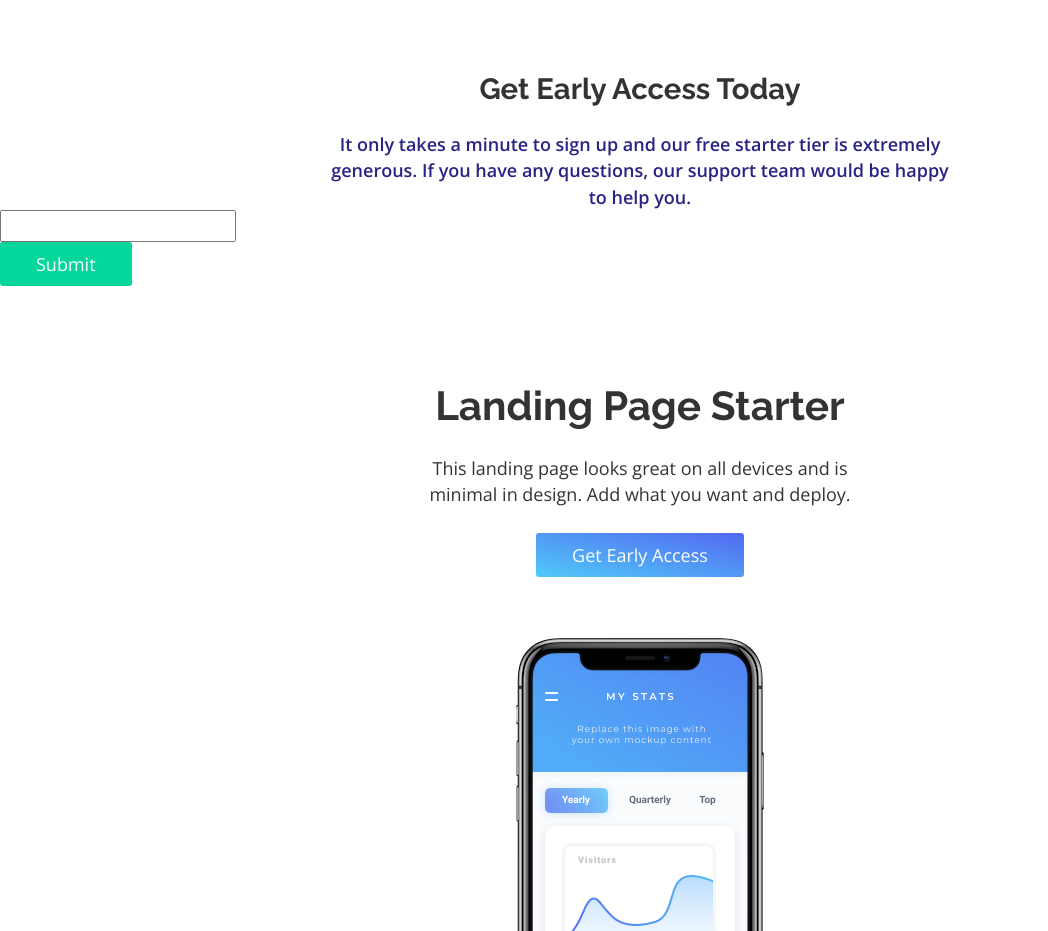
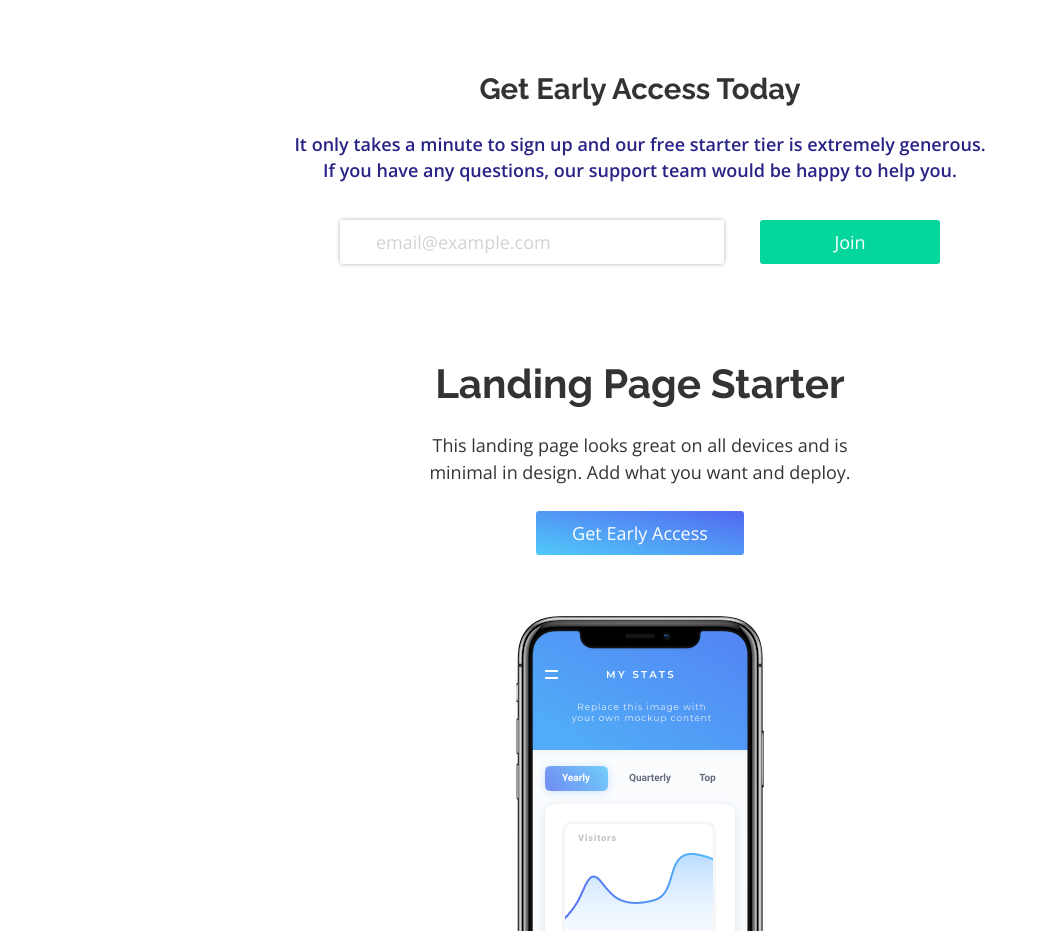
Before and after one commit to iamseye/gatsby_landingPage, a Gatsby site: page / in a window 1280 px wide. Shown: the part 1520-2451 px from the top of the page, without its empty margins (0-1048 px from the left). Built offline with nearby package versions, Linux system fonts and the light colour scheme; Gatsby itself is replaced by a stand-in of ours.

Commit message:
UPT: subscribe form ui

```diff
--- a/src/components/form.js
+++ b/src/components/form.js
@@ -1,9 +1,10 @@
 import React from 'react';
 import { Form, Field } from 'react-final-form';
 import Input from './input';
+import '../styles/form.scss';
 
-const renderInput = ({ input, meta }) => (
-  <Input {...input} type="text" errorMessage={meta.touched && meta.error} />
+const renderInput = ({ input, meta, ...rest }) => (
+  <Input {...input} {...rest} type="text" errorMessage={meta.touched && meta.error} />
 );
 
 const onSubmit = (values) => {
@@ -31,13 +32,15 @@ const subscribeForm = () => (
     onSubmit={onSubmit}
     render={({ handleSubmit }) => (
       <div>
-        <form onSubmit={handleSubmit}>
+        <form className="subscribeForm" onSubmit={handleSubmit}>
           <Field
             name="email"
+            placeholder="email@example.com"
             component={renderInput}
             validate={composeValidators(required, emailCheck)}
+            className="input-field"
           />
-          <button className="btn-green" type="submit">Submit</button>
+          <button className="btn-green" type="submit">Join</button>
         </form>
       </div>
     )}
--- a/src/components/input.js
+++ b/src/components/input.js
@@ -1,7 +1,8 @@
 import React from 'react';
+import '../styles/form.scss';
 
-const Input = ({ errorMessage, ...props }) => (
-  <div>
+const Input = ({ errorMessage, className, ...props  }) => (
+  <div className={className}>
     <input {...props} />
     {errorMessage && <span className="errorMessage"> {errorMessage} </span>}
   </div>
--- a/src/styles/_variables.scss
+++ b/src/styles/_variables.scss
@@ -6,4 +6,6 @@ $color-green: #05D69B;
 $color-dark-blue: #282385;
 
 $color-gray: #808080;
+$color-light-gray: #ADADAD;
 $color-light-white: #FBFDFF;
+$color-red: #FC0202;
--- a/src/styles/feature.scss
+++ b/src/styles/feature.scss
@@ -39,8 +39,9 @@
 
 .feature-subscribe {
   margin-top: 5rem;
+
   p {
-    width: 50%;
+    width: 55%;
     margin: auto;
     text-align: center;
     color: $color-dark-blue;
--- /dev/null
+++ b/src/styles/form.scss
@@ -0,0 +1,43 @@
+@import "_variables.scss";
+
+.input-field {
+    width: 30%;
+  input {
+    transition: all 0.5s ease-in-out;
+    padding: .5rem 2rem;
+    border-radius: 3px;
+    border-width: 0;
+    box-shadow: 0px 0px 5px -1px $color-gray;
+    width: 100%;
+
+    &::placeholder {
+      color: $color-light-gray;
+    }
+
+    &::-ms-input-placeholder {
+      color: $color-light-gray;
+    }
+
+    span {
+      display: block;
+    }
+  }
+}
+
+.errorMessage {
+  color: $color-red;
+  font-size: 13px;
+}
+
+.subscribeForm {
+  flex-flow: row wrap;
+  align-items: start;
+  display: flex;
+  justify-content: center;
+  margin-top: 2rem;
+
+  button {
+    margin-left: 2rem;
+    width: 10rem;
+  }
+}
```
